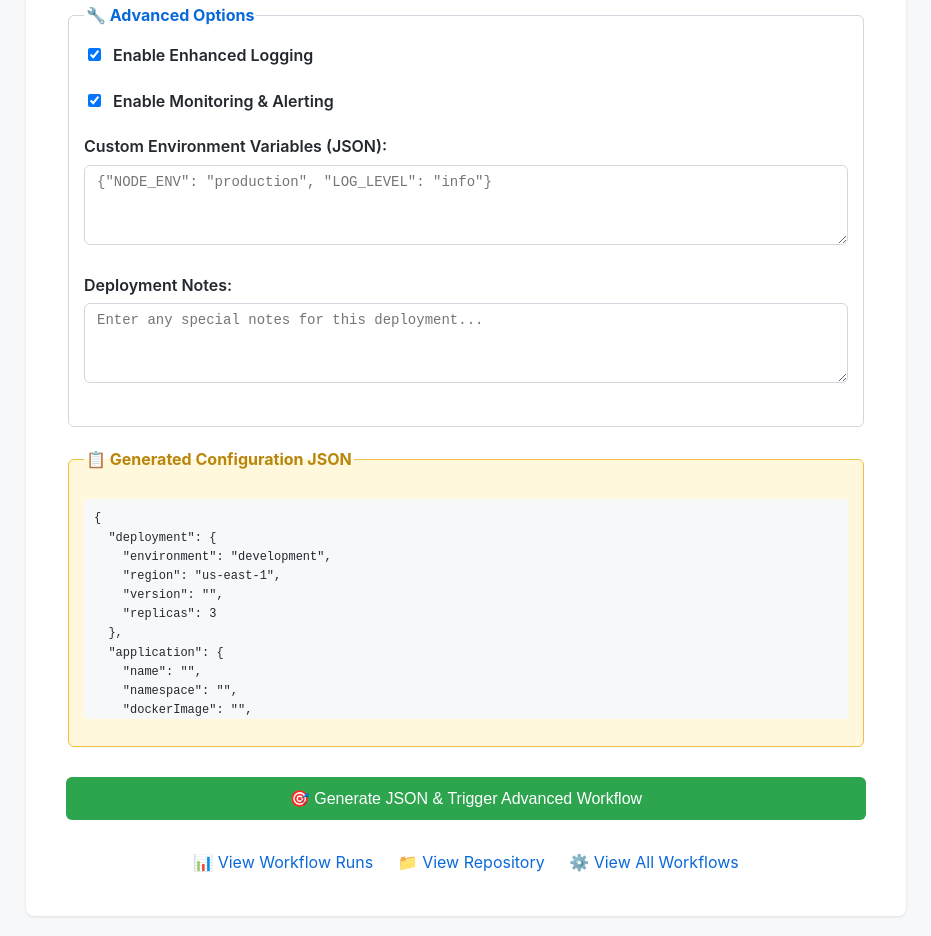
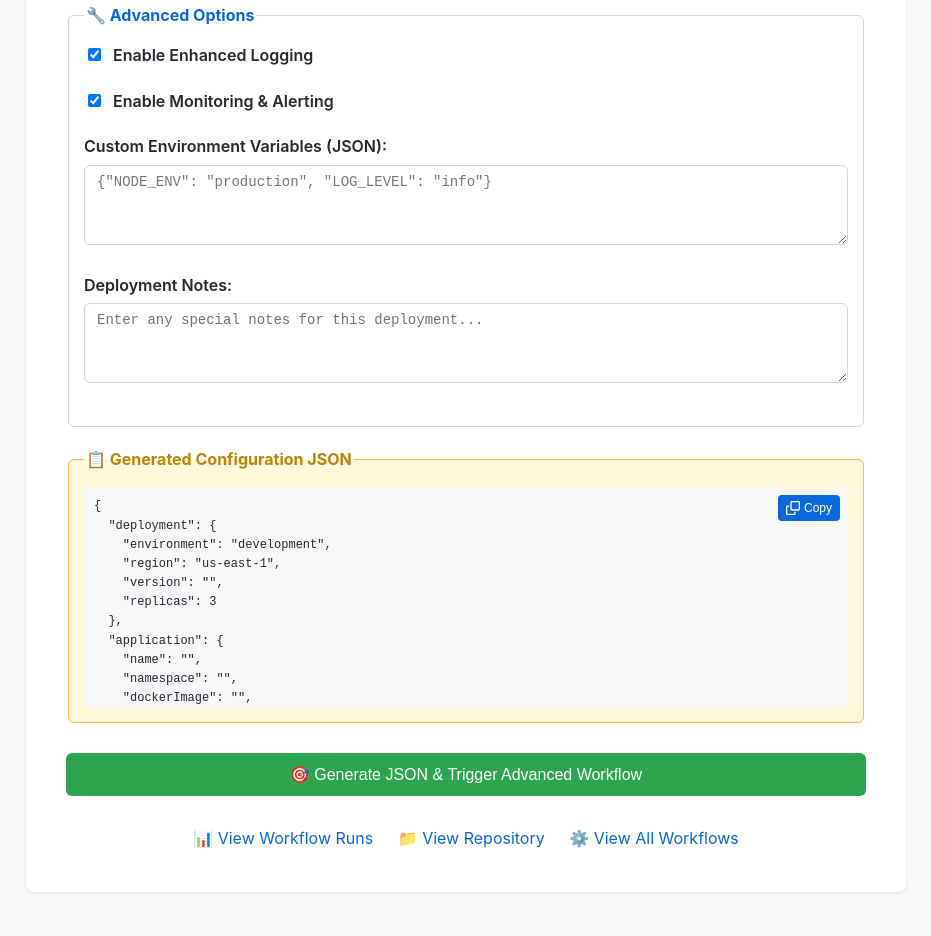
Before and after one commit to ElizabethMoralesO/test, a plain HTML site: page index.html in a window 1280 px wide. Shown: the part 2176-3112 px from the top of the page, without its empty margins (174-1105 px from the left). After the commit the page ends 3088 px from the top, so only its background shows below. Drawn offline with Linux system fonts and the light colour scheme.

Commit message:
✨ Add copy button to JSON preview
🎯 New Feature:
- Added copy icon button to JSON preview section
- One-click copying of generated JSON configuration
- Visual feedback with checkmark and color change
- Smooth hover effects and animations

🔧 Technical Implementation:
- Uses modern clipboard API with fallback for older browsers
- GitHub-style copy icon (SVG)
- Success feedback with green checkmark
- 2-second visual confirmation before reset
- Positioned absolutely in top-right of JSON preview

🎨 User Experience:
- Intuitive copy button placement
- Clear visual feedback on successful copy
- Hover effects for better interactivity
- Works with both modern and legacy browsers

💡 Benefits:
- Eliminates manual text selection and copying
- Reduces user errors when copying JSON
- Professional UI with GitHub-style icons
- Enhances workflow efficiency

```diff
--- a/index.html
+++ b/index.html
@@ -109,6 +109,21 @@
         }
         .links a:hover {
             text-decoration: underline;
+        }
+
+        /* Copy button styling */
+        #copyJsonBtn:hover {
+            background: #0860ca !important;
+            transform: translateY(-1px);
+            box-shadow: 0 2px 4px rgba(0,0,0,0.1);
+        }
+
+        #copyJsonBtn:active {
+            transform: translateY(0);
+        }
+
+        #copyJsonBtn {
+            transition: all 0.2s ease;
         }
     </style>
 </head>
@@ -308,12 +323,21 @@
             <!-- Generated JSON Preview -->
             <fieldset style="margin-bottom: 20px; padding: 15px; border: 1px solid #f0c040; border-radius: 6px; background-color: #fff8dc;">
                 <legend style="font-weight: bold; color: #b8860b;">📋 Generated Configuration JSON</legend>
-                <pre id="jsonPreview" style="background: #f6f8fa; padding: 10px; border-radius: 4px; overflow-x: auto; font-size: 12px; max-height: 200px;">{
+                <div style="position: relative;">
+                    <pre id="jsonPreview" style="background: #f6f8fa; padding: 10px; border-radius: 4px; overflow-x: auto; font-size: 12px; max-height: 200px; margin: 0;">{
   "deployment": {},
   "application": {},
   "database": {},
   "advanced": {}
 }</pre>
+                    <button id="copyJsonBtn" onclick="copyJsonToClipboard()" style="position: absolute; top: 8px; right: 8px; background: #0969da; color: white; border: none; padding: 6px 8px; border-radius: 4px; cursor: pointer; font-size: 12px; display: flex; align-items: center; gap: 4px;" title="Copy JSON to clipboard">
+                        <svg width="14" height="14" viewBox="0 0 16 16" fill="currentColor">
+                            <path fill-rule="evenodd" d="M0 6.75C0 5.784.784 5 1.75 5h1.5a.75.75 0 010 1.5h-1.5a.25.25 0 00-.25.25v7.5c0 .138.112.25.25.25h7.5a.25.25 0 00.25-.25v-1.5a.75.75 0 011.5 0v1.5A1.75 1.75 0 019.25 16h-7.5A1.75 1.75 0 010 14.25v-7.5z"></path>
+                            <path fill-rule="evenodd" d="M5 1.75C5 .784 5.784 0 6.75 0h7.5C15.216 0 16 .784 16 1.75v7.5A1.75 1.75 0 0114.25 11h-7.5A1.75 1.75 0 015 9.25v-7.5zm1.75-.25a.25.25 0 00-.25.25v7.5c0 .138.112.25.25.25h7.5a.25.25 0 00.25-.25v-7.5a.25.25 0 00-.25-.25h-7.5z"></path>
+                        </svg>
+                        Copy
+                    </button>
+                </div>
             </fieldset>
 
             <button type="submit" class="btn" id="triggerBtn">
@@ -843,6 +867,60 @@
             const statusDiv = document.getElementById('status');
             statusDiv.style.display = 'none';
         }
+
+        // Copy JSON to clipboard with visual feedback
+        function copyJsonToClipboard() {
+            const jsonPreview = document.getElementById('jsonPreview');
+            const copyBtn = document.getElementById('copyJsonBtn');
+            const originalText = copyBtn.innerHTML;
+
+            // Get the JSON text
+            const jsonText = jsonPreview.textContent;
+
+            // Copy to clipboard
+            navigator.clipboard.writeText(jsonText).then(() => {
+                // Success feedback
+                copyBtn.innerHTML = `
+                    <svg width="14" height="14" viewBox="0 0 16 16" fill="currentColor">
+                        <path fill-rule="evenodd" d="M13.78 4.22a.75.75 0 010 1.06l-7.25 7.25a.75.75 0 01-1.06 0L2.22 9.28a.75.75 0 011.06-1.06L6 10.94l6.72-6.72a.75.75 0 011.06 0z"></path>
+                    </svg>
+                    Copied!
+                `;
+                copyBtn.style.background = '#2da44e';
+
+                // Reset after 2 seconds
+                setTimeout(() => {
+                    copyBtn.innerHTML = originalText;
+                    copyBtn.style.background = '#0969da';
+                }, 2000);
+
+                console.log('✅ JSON configuration copied to clipboard');
+            }).catch(err => {
+                // Fallback for older browsers
+                const textArea = document.createElement('textarea');
+                textArea.value = jsonText;
+                document.body.appendChild(textArea);
+                textArea.select();
+                document.execCommand('copy');
+                document.body.removeChild(textArea);
+
+                // Show feedback
+                copyBtn.innerHTML = `
+                    <svg width="14" height="14" viewBox="0 0 16 16" fill="currentColor">
+                        <path fill-rule="evenodd" d="M13.78 4.22a.75.75 0 010 1.06l-7.25 7.25a.75.75 0 01-1.06 0L2.22 9.28a.75.75 0 011.06-1.06L6 10.94l6.72-6.72a.75.75 0 011.06 0z"></path>
+                    </svg>
+                    Copied!
+                `;
+                copyBtn.style.background = '#2da44e';
+
+                setTimeout(() => {
+                    copyBtn.innerHTML = originalText;
+                    copyBtn.style.background = '#0969da';
+                }, 2000);
+
+                console.log('✅ JSON configuration copied to clipboard (fallback method)');
+            });
+        }
     </script>
 </body>
 </html>
```
Also changed, not shown: 8 other files.
